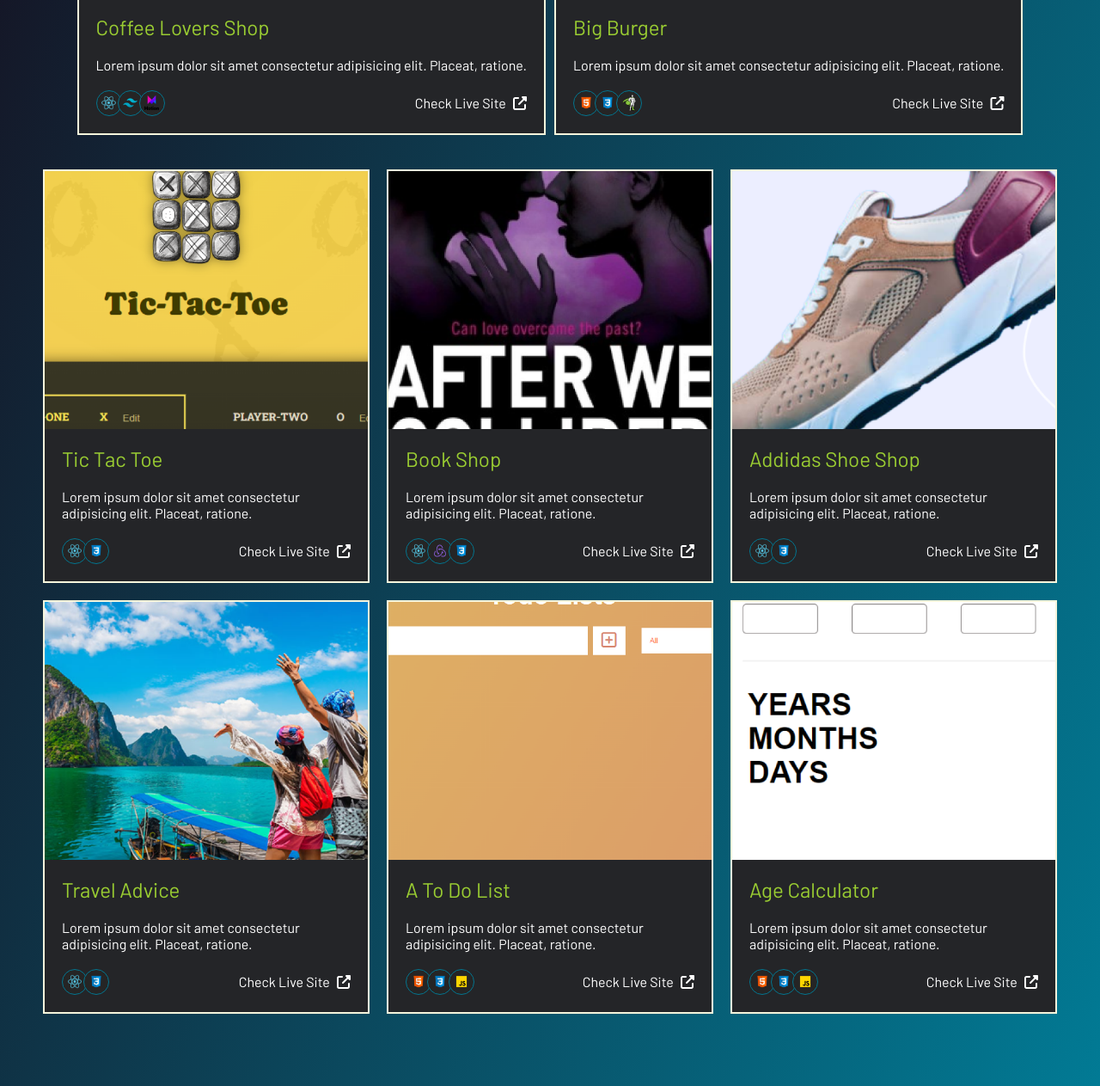
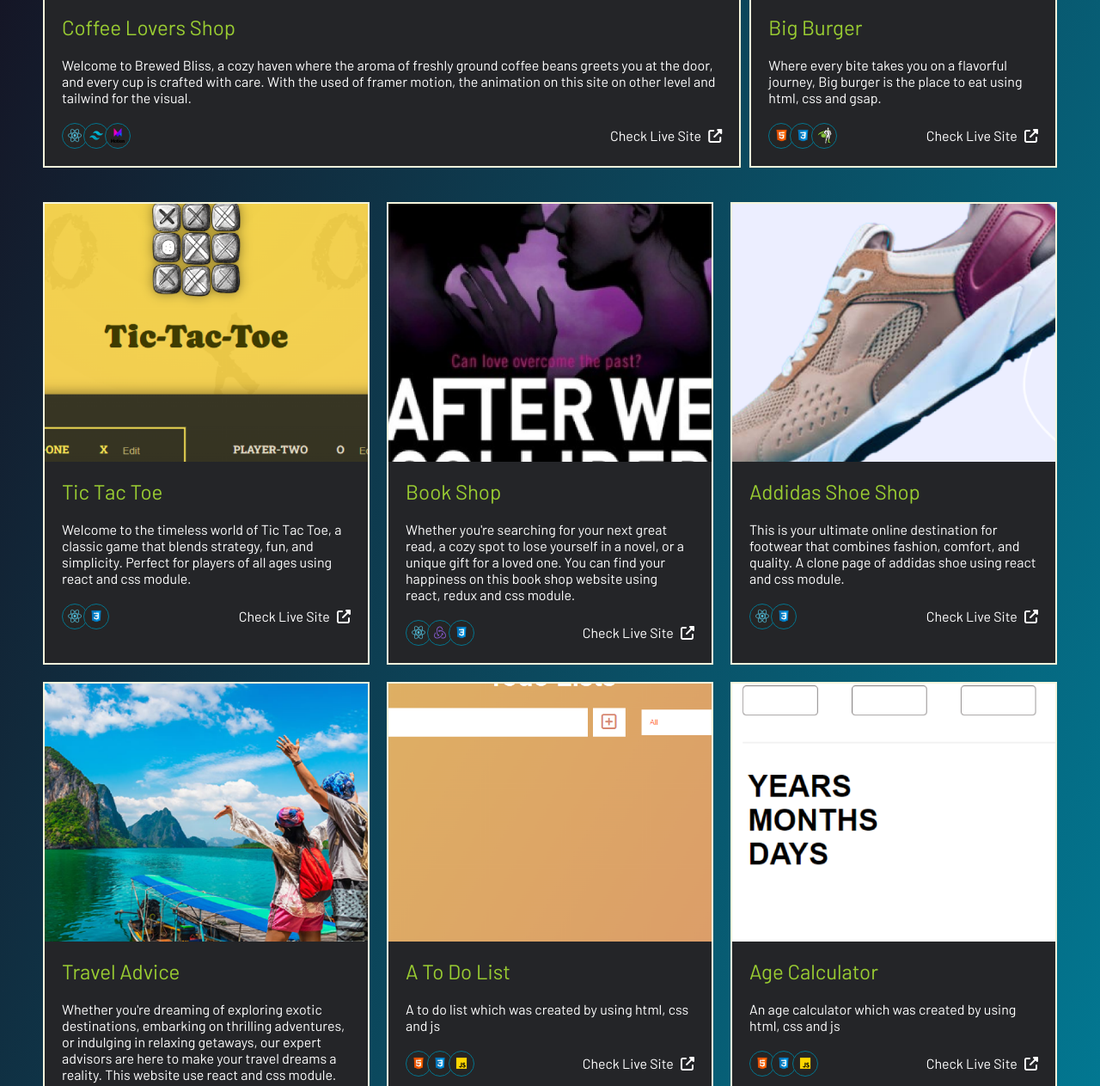
Before and after one commit to Jasonltc/myWebsite, a website: page index.html in a window 1280 px wide. Shown: the part 5136-6399 px from the top of the page at 86% size. Drawn offline with nearby package versions, Linux system fonts and the light colour scheme; a web font is replaced by a local one.

Commit message:
udpate text

```diff
--- a/index.html
+++ b/index.html
@@ -809,8 +809,11 @@
                 </div>
                 <p class="project-title">coffee lovers shop</p>
                 <p class="project-detail">
-                  Lorem ipsum dolor sit amet consectetur adipisicing elit.
-                  Placeat, ratione.
+                  Welcome to Brewed Bliss, a cozy haven where the aroma of
+                  freshly ground coffee beans greets you at the door, and every
+                  cup is crafted with care. With the used of framer motion, the
+                  animation on this site on other level and tailwind for the
+                  visual.
                 </p>
                 <div class="tect-used">
                   <div class="tect-wrapper">
@@ -845,8 +848,8 @@
                 </div>
                 <p class="project-title">big burger</p>
                 <p class="project-detail">
-                  Lorem ipsum dolor sit amet consectetur adipisicing elit.
-                  Placeat, ratione.
+                  Where every bite takes you on a flavorful journey, Big burger
+                  is the place to eat using html, css and gsap.
                 </p>
                 <div class="tect-used">
                   <div class="tect-wrapper">
@@ -885,8 +888,9 @@
                 </div>
                 <p class="project-title">tic tac toe</p>
                 <p class="project-detail">
-                  Lorem ipsum dolor sit amet consectetur adipisicing elit.
-                  Placeat, ratione.
+                  Welcome to the timeless world of Tic Tac Toe, a classic game
+                  that blends strategy, fun, and simplicity. Perfect for players
+                  of all ages using react and css module.
                 </p>
                 <div class="tect-used">
                   <div class="tect-wrapper">
@@ -918,8 +922,10 @@
                 </div>
                 <p class="project-title">Book shop</p>
                 <p class="project-detail">
-                  Lorem ipsum dolor sit amet consectetur adipisicing elit.
-                  Placeat, ratione.
+                  Whether you're searching for your next great read, a cozy spot
+                  to lose yourself in a novel, or a unique gift for a loved one.
+                  You can find your happiness on this book shop website using
+                  react, redux and css module.
                 </p>
                 <div class="tect-used">
                   <div class="tect-wrapper">
@@ -954,8 +960,9 @@
                 </div>
                 <p class="project-title">Addidas shoe shop</p>
                 <p class="project-detail">
-                  Lorem ipsum dolor sit amet consectetur adipisicing elit.
-                  Placeat, ratione.
+                  This is your ultimate online destination for footwear that
+                  combines fashion, comfort, and quality. A clone page of
+                  addidas shoe using react and css module.
                 </p>
                 <div class="tect-used">
                   <div class="tect-wrapper">
@@ -987,8 +994,10 @@
                 </div>
                 <p class="project-title">Travel advice</p>
                 <p class="project-detail">
-                  Lorem ipsum dolor sit amet consectetur adipisicing elit.
-                  Placeat, ratione.
+                  Whether you're dreaming of exploring exotic destinations,
+                  embarking on thrilling adventures, or indulging in relaxing
+                  getaways, our expert advisors are here to make your travel
+                  dreams a reality. This website use react and css module.
                 </p>
                 <div class="tect-used">
                   <div class="tect-wrapper">
@@ -1020,8 +1029,7 @@
                 </div>
                 <p class="project-title">A to do list</p>
                 <p class="project-detail">
-                  Lorem ipsum dolor sit amet consectetur adipisicing elit.
-                  Placeat, ratione.
+                  A to do list which was created by using html, css and js
                 </p>
                 <div class="tect-used">
                   <div class="tect-wrapper">
@@ -1056,8 +1064,7 @@
                 </div>
                 <p class="project-title">age calculator</p>
                 <p class="project-detail">
-                  Lorem ipsum dolor sit amet consectetur adipisicing elit.
-                  Placeat, ratione.
+                  An age calculator which was created by using html, css and js
                 </p>
                 <div class="tect-used">
                   <div class="tect-wrapper">
```
